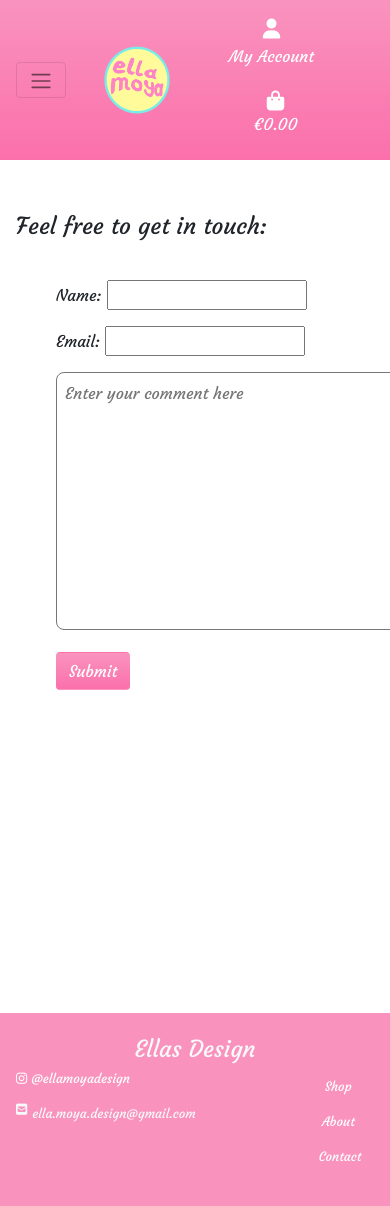
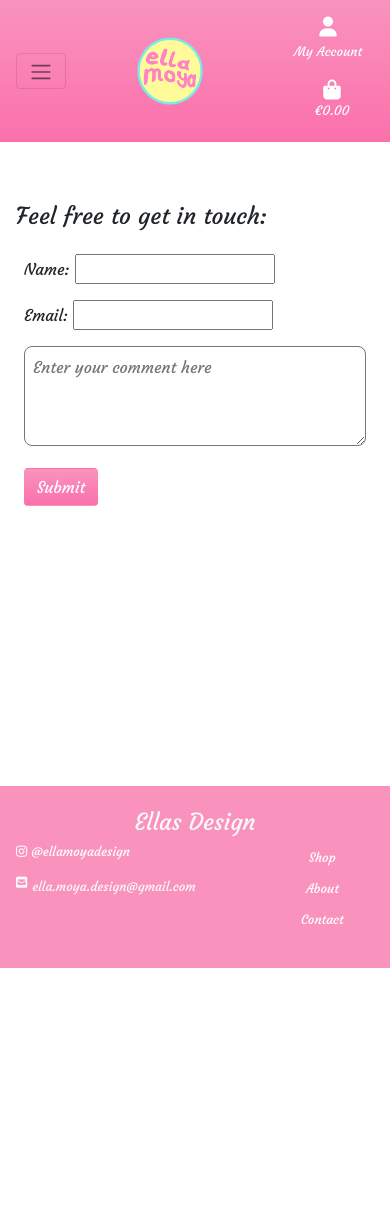
Before and after one commit to AllenGleeson/Ellas_Design, a Django app: page /contact/ in a window 390 px wide; the page is wider, and only the part inside the window is pictured. After the commit the page ends 968 px from the top of that part, so only its background shows below. Run offline with Django 3.2, Linux system fonts and the light colour scheme; some libraries are stand-ins or nearby versions; some web fonts are replaced.

Commit message:
Adding media queries and adjusting view product and contact pages.

```diff
--- a/contact/static/contact/contact.css
+++ b/contact/static/contact/contact.css
@@ -1,5 +1,5 @@
 .container {
-    height: 700px;
+    min-height: 700px;
     margin-bottom: 100px;
 }
 
@@ -11,3 +11,17 @@ form {
     padding: 8px;
     border-radius: 8px;
 }
+
+@media only screen and (max-width: 500px) {
+    .container {
+        min-height: 0px;
+        margin-bottom: 0px;
+    }
+    form {
+        margin: 8px;
+    }
+    #id_comment{
+        width: 100%;
+        height: 100px;
+    }
+}
--- a/contact/templates/contact/contact.html
+++ b/contact/templates/contact/contact.html
@@ -7,20 +7,15 @@
 
 {% block content %}
 <div class="container">
-    <div class="row">
-        <div class="col-sm-12 col-md-7">
-            <h3>Feel free to get in touch:</h3>
+        <h3 class="mb-4 mt-2">Feel free to get in touch:</h3>
         {% if message %}
             <h3>{{ message }}</h3>
         {% endif %}
-            <form action="" method="POST">
+        <form class="mb-3" action="" method="POST">
             {% csrf_token %}
             {{ form.as_p }}
             <input class="btn button_colors" type="submit" value="Submit" />
         </form>
 </div>
-    </div>
-
-</div>
 
 {% endblock %}
--- a/products/templates/products/view_product.html
+++ b/products/templates/products/view_product.html
@@ -9,14 +9,14 @@
 {% block content %}
 <div class="container">
     <div class="row">
-        <h2 class="text-center">{{product.name}}</h2>
+        <h2 id="product_title" class="text-center">{{product.name}}</h2>
         <hr>
         <div class="col-sm-12 col-md-4 col-lg-4 col-xl-4">
             <img class="rounded shadow-lg products_page_image" src="{{ MEDIA_URL }}{{product.image}}" alt=""
                  onerror="this.src='{% static 'images/placeholder.jpg'%}'">
         </div>
         <div class="col-sm-12 col-md-4 col-lg-4 col-xl-4">
-            <div class="products_details">
+            <div class="products_details mt-2">
                 <p>Price: €{{product.price}}</p>
                 <p class="roboto">{{product.description}}</p>
             </div>
--- a/static/css/base.css
+++ b/static/css/base.css
@@ -101,6 +101,9 @@ footer a {
     .navbar-toggler:focus{
         box-shadow: 0 0 0 0.1rem;
     }
+    .nav-link{
+        padding: 6px;
+    }
     footer {
         font-size: 0.8rem;
         min-height: 0px;
@@ -111,6 +114,12 @@ footer a {
     }
     .flex-wrapper{
         min-height: 70vh;
+    }
+    .fa-ul{
+        margin-left: 0 !important;
+    }
+    .account-bag{
+        font-size: 0.8rem;
     }
 }
 
--- a/templates/base.html
+++ b/templates/base.html
@@ -66,7 +66,7 @@
                     </ul>
                 </div>
                 <div>
-                    <ul class="navbar-nav mr-5 mb-2 mb-lg-0">
+                    <ul class="mb-2 mb-lg-0 mr-md-5 mr-sm-0 navbar-nav">
                         <!-- Accounts. If logged in can view users profile. If not then gives option to register. -->
                         <li class="list-inline-item dropdown nav-item rounded">
                             <a class="text-black nav-link" href="#" id="user-options" data-toggle="dropdown"
@@ -74,9 +74,9 @@
                                 <div class="text-center">
                                     <i class="fas fa-user fa-lg"></i>
                                     {% if request.user.is_authenticated %}
-                                    <p class="my-0 p-1">{{ request.user }}</p>
+                                    <p class="my-0 p-1 account-bag">{{ request.user }}</p>
                                     {% else %}
-                                    <p class="my-0 p-1">My Account</p>
+                                    <p class="my-0 p-1 account-bag">My Account</p>
                                     {% endif %}
                                 </div>
                             </a>
@@ -99,7 +99,7 @@
                                 href="{% url 'view_bag' %}">
                                 <div class="text-center">
                                     <i class="fas fa-shopping-bag fa-lg"></i>
-                                    <p class="my-0">
+                                    <p class="my-0 account-bag">
                                         {% if total %}
                                         €{{ total|floatformat:2 }}
                                         {% else %}
```
Also changed, not shown: products/static/products/css/products.css (+13 -5 lines). Lines whose indentation alone changed are shown as unchanged.
